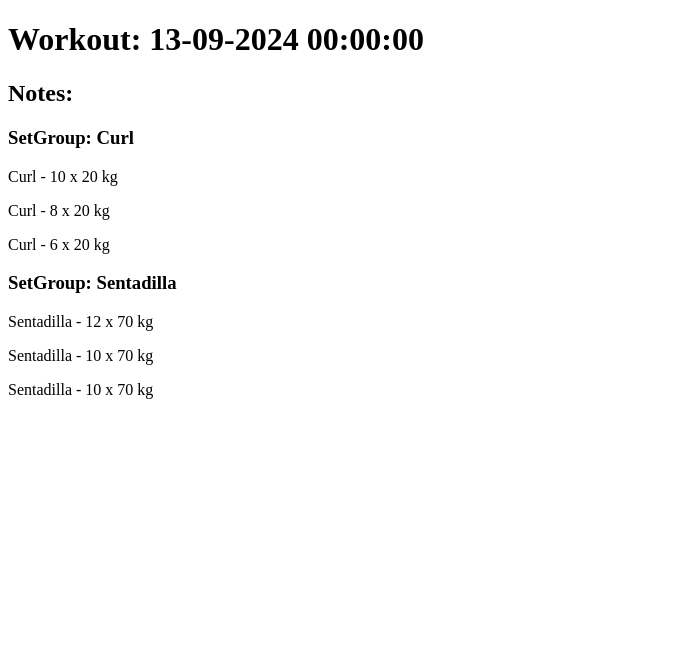
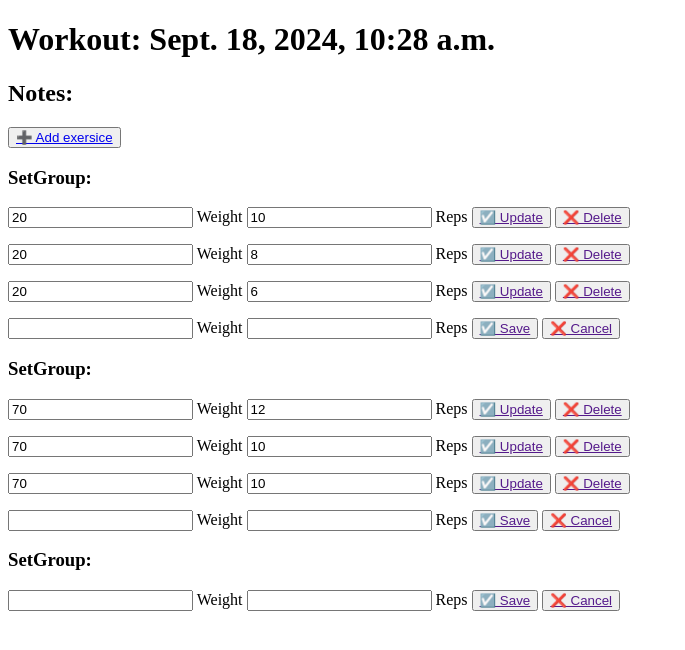
Before and after one commit to JoseADios/WorkoutNotes, a Django app: page /workouts/1 in a window 1280 px wide. Shown: the part 52-702 px from the top of the page, without its empty margins (0-685 px from the left). Run offline with Django 5.2, Linux system fonts and the light colour scheme; data comes from the database, SQL or seed files in the repository.

Commit message:
Exercise name

```diff
--- a/myapp/admin.py
+++ b/myapp/admin.py
@@ -1,8 +1,8 @@
 from django.contrib import admin
-from .models import excersice, workout, muscle, set, setgroup, superset
+from .models import exersice, workout, muscle, set, setgroup, superset
 
 # Register your models here.
-admin.site.register(excersice)
+admin.site.register(exersice)
 admin.site.register(workout)
 admin.site.register(muscle)
 admin.site.register(set)
--- a/myapp/models.py
+++ b/myapp/models.py
@@ -1,15 +1,16 @@
 from django.db import models
 from django.contrib.auth.models import User
-from django.utils import timezone
+# from django.utils import timezone
+from datetime import datetime
 
 # Create your models here.
 class workout(models.Model):
     user = models.ForeignKey(User, on_delete=models.CASCADE)
     notes = models.TextField(max_length=200, blank=True, null=True)
-    date = models.DateTimeField(default=timezone.now)
+    created_at = models.DateTimeField(default=datetime.now)
 
     def __str__(self):
-        return self.date.strftime('%d-%m-%Y %H:%M:%S')
+        return self.created_at.strftime('%d-%m-%Y %H:%M:%S')
 
 
 class muscle(models.Model):
@@ -22,7 +23,7 @@
         return self.name
 
 
-class excersice(models.Model):
+class exersice(models.Model):
 
     WEIGHT_REPS = 'W_R'
     DISTANCE_TIME = 'D_T'
@@ -35,7 +36,7 @@
     DISTANCE = 'D'
     TIME = 'T'
 
-    EXCERSICE_TYPE_CHOICES = (
+    EXERSICE_TYPE_CHOICES = (
         (WEIGHT_REPS, 'Weight and Reps'),
         (DISTANCE_TIME, 'Distance and Time'),
         (WEIGHT_DISTANCE, 'Weight and Distance'),
@@ -51,7 +52,7 @@
     muscle = models.ManyToManyField('muscle')
     name = models.CharField(unique=True, max_length=100)
     description = models.TextField(max_length=200, blank=True, null=True)
-    type = models.CharField(max_length=3, choices=EXCERSICE_TYPE_CHOICES, default=WEIGHT_REPS)
+    type = models.CharField(max_length=3, choices=EXERSICE_TYPE_CHOICES, default=WEIGHT_REPS)
     active = models.BooleanField(default=True)
 
     def __str__(self):
@@ -76,11 +77,11 @@
     date = models.DateField(auto_now_add=True)
 
     def __str__(self):
-        return f'{self.setgroup.excersice.name} - {self.reps} x {self.weight} kg'
+        return f'{self.setgroup.exersice.name} - {self.reps} x {self.weight} kg'
 
 class setgroup(models.Model):
     workout = models.ForeignKey('workout', on_delete=models.CASCADE)
-    excersice = models.ForeignKey('excersice', on_delete=models.DO_NOTHING)
+    exersice = models.ForeignKey('exersice', on_delete=models.DO_NOTHING)
     superset = models.ForeignKey('superset', on_delete=models.DO_NOTHING, blank=True, null=True)
     order = models.IntegerField(default=1)
     notes = models.TextField(max_length=200, blank=True, null=True)
@@ -90,4 +91,4 @@
         unique_together = ('workout', 'order')
 
     def __str__(self):
-        return self.excersice.name
+        return self.exersice.name
--- a/myapp/templates/index.html
+++ b/myapp/templates/index.html
@@ -10,7 +10,7 @@
     ullam doloremque incidunt soluta, fugiat, deleniti, unde eos accusamus dolorum.</p>
 
 
-<button><a href="{% url 'create_workout' %}">Start Workout</a></button>
+<button><a href="{% url 'create_workout' %}">Create Workout</a></button>
 
 
 {% endblock content %}
--- a/myapp/templates/workouts/create_workout.html
+++ /dev/null
@@ -1,3 +0,0 @@
-<h2>CREATE Workout</h2>
-
-<p>{{wdate}}</p>
--- a/myapp/templates/workouts/detail.html
+++ b/myapp/templates/workouts/detail.html
@@ -3,15 +3,42 @@
 
 {% block content %}
 
-<h1>Workout: {{workout}}</h1>
+<h1>Workout: {{workout.created_at}}</h1>
 <h2>Notes: {{workout.notes}}</h2>
 
+<!-- url 'create_setgroup' workout.id, 1-->
+<button><a href="{% url 'create_setgroup' workout.id 5 %}">➕ Add exersice</a></button>
+
 {% for setgroup in workout.setgroup_set.all %}
-<h3>SetGroup: {{setgroup.excersice.name}}</h3>
+<h3>SetGroup: {{setgroup.exersice.name}}</h3>
 
-    {% for set in setgroup.set_set.all %}
-        <p>{{set}}</p>
-    {% endfor %}
+{% for set in setgroup.set_set.all %}
+<p>
+    <input type="num" hidden name="id_set">
+    <input type="num" name="weight" value="{{set.weight}}">
+    <label for="weight">Weight</label>
+    <input type="num" name="reps" value="{{set.reps}}">
+    <label for="reps">Reps</label>
+
+
+    <button><a href="">☑️ Update</a></button>
+    <button><a href="">❌ Delete</a></button>
+
+</p>
+
+{% endfor %}
+
+<p>
+    <input type="num" name="weight">
+    <label for="weight">Weight</label>
+    <input type="num" name="reps">
+    <label for="reps">Reps</label>
+
+    <button><a href="">☑️ Save </a></button>
+    <button><a href="">❌ Cancel</a></button>
+</p>
+
+
 
 
 {% endfor %}
--- a/myapp/templates/workouts/workouts.html
+++ b/myapp/templates/workouts/workouts.html
@@ -10,7 +10,7 @@
 </a>
 
 {% for setgroup in workout.setgroup_set.all %}
-<h3>SetGroup: {{setgroup.excersice.name}}</h3>
+<h3>SetGroup: {{setgroup.exersice.name}}</h3>
 
 {% endfor %}
 {% endfor %}
--- a/myapp/urls.py
+++ b/myapp/urls.py
@@ -6,4 +6,6 @@
     path('workouts', views.workouts, name='workouts'),
     path('workouts/<int:id>', views.workout_detail, name='workout_detail'),
     path('create_workout', views.create_workout, name='create_workout'),
+    path('create_setgroup <int:workout_id> <int:order>', views.create_setgroup, name='create_setgroup'),
+
 ]
--- a/myapp/views.py
+++ b/myapp/views.py
@@ -1,9 +1,10 @@
 from django.shortcuts import render
 from myapp.models import workout
-from django.utils import timezone
+# from django.utils import timezone
 from django.db.models.functions import Cast
 from django.db.models import DateField
-
+from datetime import datetime
+from .forms import CreateSetGroupForm
 
 # Create your views here.
 
@@ -27,17 +28,34 @@
 def create_workout(request):
     if request.method == 'GET':
         # si no hay workout para ese dia crea uno
-        today = timezone.now().date()
+        today = datetime.now()
 
-        todayWork = workout.objects.annotate(date__only=Cast('date', DateField())).filter(date__only=today)
+        todayWork = workout.objects.annotate(date__only=Cast(
+            'created_at', DateField())).filter(date__only=today)
+
+        if len(todayWork) > 0:
+            todayWork = todayWork[0]
 
         if not todayWork:
-            print('no hay workout para ese dia')
-            workout.objects.create(user=request.user)
+            todayWork = workout.objects.create(user=request.user)
+
+        return render(request, 'workouts/detail.html', {
+            'workout': todayWork
+        })
+    elif request.method == 'POST':
+        return render(request, 'workouts/create_workout.html', {})
 
 
-        return render(request, 'workouts/create_workout.html', {
-            'wdate': todayWork
+def create_setgroup(request, workout_id, order):
+    if request.method == 'GET':
+        return render(request, 'setgroups/create.html', {
+            'form': CreateSetGroupForm(),
+            'workout_id': workout_id,
+            'order': order
         })
-    else:
-        return render(request, 'workouts/create_workout.html', {})
+    elif request.method == 'POST':
+        print(request.POST)
+
+    return render(request, 'workouts/create_setgroup.html', {
+
+    })
```
Also changed, not shown: myapp/forms.py (+13 -0 lines), myapp/templates/setgroups/create.html (added, +13 -0 lines), db.sqlite3, myapp/migrations/0006_remove_workout_date_workout_created_at.py (added).
